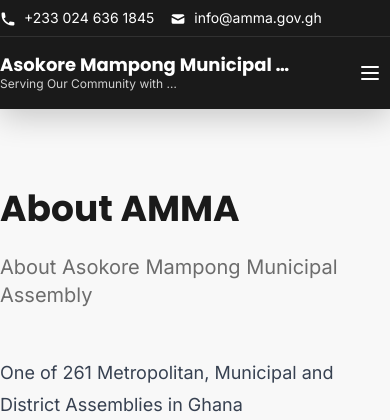
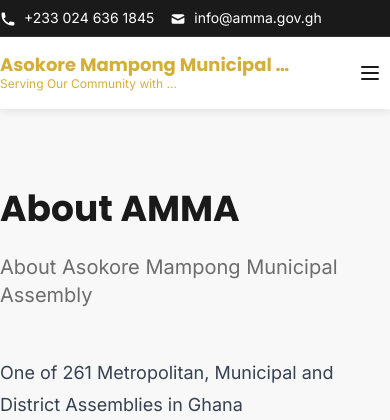
Before and after one commit to AMMA-GHANA/amma_cms, a Django app: page /about/ in a window 390 px wide. Shown: the top 420 px of the page. Run offline with Django 5.2, Linux system fonts and the light colour scheme; data comes from the database, SQL or seed files in the repository; data that the repository does not hold is empty; some libraries are stand-ins or nearby versions.

Commit message:
style: Update navbar color scheme for better visual hierarchy
- Set top bar to always use black background with white text
- Update main navigation to use white background on non-homepage pages
- Make navigation links black on non-homepage (white on homepage)
- Set logo text (site name and tagline) to gold on all pages
- Update mobile menu styling to match page context
- Maintain dark transparent navbar on homepage hero section

This creates a cleaner, more professional look with consistent
gold branding and improved contrast on non-homepage pages.

```diff
--- a/templates/components/_navbar.html
+++ b/templates/components/_navbar.html
@@ -3,10 +3,10 @@
     class="{% if is_homepage %}fixed{% else %}sticky{% endif %} top-0 left-0 right-0 z-50 transition-all duration-300"
     x-data="{ mobileMenuOpen: false, scrolled: false, isHomepage: {{ is_homepage|lower }} }"
     @scroll.window="scrolled = (window.pageYOffset > 50)"
-    :class="scrolled || !isHomepage ? 'bg-amma-black shadow-amma-dark' : 'bg-black/50 backdrop-blur-sm'"
+    :class="isHomepage ? (scrolled ? 'bg-amma-black shadow-amma-dark' : 'bg-black/50 backdrop-blur-sm') : 'bg-white shadow-amma-light'"
 >
     <!-- Top Bar -->
-    <div class="border-b border-white/10 py-2">
+    <div class="bg-amma-black border-b border-white/10 py-2">
         <div class="container mx-auto">
             <div class="flex justify-between items-center text-sm text-white">
                 <div class="flex space-x-4">
@@ -59,26 +59,26 @@
                     <img src="{{ site_settings.logo.url }}" alt="{{ site_settings.site_name }}" class="w-12 h-12 object-contain">
                     {% endif %}
                     <div class="flex flex-col">
-                        <span class="font-secondary font-bold text-white text-lg leading-tight">{{ site_settings.site_name|truncatewords:3 }}</span>
-                        <span class="text-white/80 text-xs">{{ site_settings.tagline|truncatewords:4 }}</span>
+                        <span class="font-secondary font-bold text-amma-gold text-lg leading-tight">{{ site_settings.site_name|truncatewords:3 }}</span>
+                        <span class="text-amma-gold text-xs">{{ site_settings.tagline|truncatewords:4 }}</span>
                     </div>
                 </a>
 
                 <!-- Desktop Menu -->
                 <div class="hidden lg:flex items-center space-x-8">
-                    <a href="{% if is_homepage %}#top{% else %}/#top{% endif %}" class="text-white hover:text-amma-gold font-medium transition-colors duration-200 {% if request.path == '/' %}text-amma-gold{% endif %}">Home</a>
-                    <a href="{% if is_homepage %}#about{% else %}/#about{% endif %}" class="text-white hover:text-amma-gold font-medium transition-colors duration-200">About</a>
-                    <a href="{% if is_homepage %}#services{% else %}/#services{% endif %}" class="text-white hover:text-amma-gold font-medium transition-colors duration-200">Services</a>
-                    <a href="{% if is_homepage %}#news{% else %}/#news{% endif %}" class="text-white hover:text-amma-gold font-medium transition-colors duration-200">News</a>
-                    <a href="{% if is_homepage %}#projects{% else %}/#projects{% endif %}" class="text-white hover:text-amma-gold font-medium transition-colors duration-200">Projects</a>
-                    <a href="{% if is_homepage %}#leadership{% else %}/#leadership{% endif %}" class="text-white hover:text-amma-gold font-medium transition-colors duration-200">Leadership</a>
-                    <a href="{% if is_homepage %}#contact{% else %}/#contact{% endif %}" class="text-white hover:text-amma-gold font-medium transition-colors duration-200">Contact</a>
+                    <a href="{% if is_homepage %}#top{% else %}/#top{% endif %}" class="{% if is_homepage %}text-white{% else %}text-amma-black{% endif %} hover:text-amma-gold font-medium transition-colors duration-200 {% if request.path == '/' %}text-amma-gold{% endif %}">Home</a>
+                    <a href="{% if is_homepage %}#about{% else %}/#about{% endif %}" class="{% if is_homepage %}text-white{% else %}text-amma-black{% endif %} hover:text-amma-gold font-medium transition-colors duration-200">About</a>
+                    <a href="{% if is_homepage %}#services{% else %}/#services{% endif %}" class="{% if is_homepage %}text-white{% else %}text-amma-black{% endif %} hover:text-amma-gold font-medium transition-colors duration-200">Services</a>
+                    <a href="{% if is_homepage %}#news{% else %}/#news{% endif %}" class="{% if is_homepage %}text-white{% else %}text-amma-black{% endif %} hover:text-amma-gold font-medium transition-colors duration-200">News</a>
+                    <a href="{% if is_homepage %}#projects{% else %}/#projects{% endif %}" class="{% if is_homepage %}text-white{% else %}text-amma-black{% endif %} hover:text-amma-gold font-medium transition-colors duration-200">Projects</a>
+                    <a href="{% if is_homepage %}#leadership{% else %}/#leadership{% endif %}" class="{% if is_homepage %}text-white{% else %}text-amma-black{% endif %} hover:text-amma-gold font-medium transition-colors duration-200">Leadership</a>
+                    <a href="{% if is_homepage %}#contact{% else %}/#contact{% endif %}" class="{% if is_homepage %}text-white{% else %}text-amma-black{% endif %} hover:text-amma-gold font-medium transition-colors duration-200">Contact</a>
                 </div>
 
                 <!-- Mobile Menu Button -->
                 <button
                     @click="mobileMenuOpen = !mobileMenuOpen"
-                    class="lg:hidden flex items-center justify-center w-10 h-10 text-white hover:text-amma-gold transition-colors duration-200"
+                    class="lg:hidden flex items-center justify-center w-10 h-10 {% if is_homepage %}text-white{% else %}text-amma-black{% endif %} hover:text-amma-gold transition-colors duration-200"
                     aria-label="Toggle mobile menu"
                     :aria-expanded="mobileMenuOpen"
                 >
@@ -101,18 +101,18 @@
             x-transition:leave="transition ease-in duration-150"
             x-transition:leave-start="opacity-100 transform scale-100"
             x-transition:leave-end="opacity-0 transform scale-95"
-            class="lg:hidden bg-amma-black/95 backdrop-blur-sm border-t border-white/10"
+            class="lg:hidden {% if is_homepage %}bg-amma-black/95 backdrop-blur-sm border-t border-white/10{% else %}bg-white border-t border-gray-100{% endif %}"
             @click.away="mobileMenuOpen = false"
             x-cloak
         >
             <div class="container mx-auto py-4 space-y-2">
-                <a href="{% if is_homepage %}#top{% else %}/#top{% endif %}" class="block py-2 px-4 text-white hover:bg-amma-gold/20 hover:text-amma-gold rounded transition-colors duration-200" @click="mobileMenuOpen = false">Home</a>
-                <a href="{% if is_homepage %}#about{% else %}/#about{% endif %}" class="block py-2 px-4 text-white hover:bg-amma-gold/20 hover:text-amma-gold rounded transition-colors duration-200" @click="mobileMenuOpen = false">About</a>
-                <a href="{% if is_homepage %}#services{% else %}/#services{% endif %}" class="block py-2 px-4 text-white hover:bg-amma-gold/20 hover:text-amma-gold rounded transition-colors duration-200" @click="mobileMenuOpen = false">Services</a>
-                <a href="{% if is_homepage %}#news{% else %}/#news{% endif %}" class="block py-2 px-4 text-white hover:bg-amma-gold/20 hover:text-amma-gold rounded transition-colors duration-200" @click="mobileMenuOpen = false">News</a>
-                <a href="{% if is_homepage %}#projects{% else %}/#projects{% endif %}" class="block py-2 px-4 text-white hover:bg-amma-gold/20 hover:text-amma-gold rounded transition-colors duration-200" @click="mobileMenuOpen = false">Projects</a>
-                <a href="{% if is_homepage %}#leadership{% else %}/#leadership{% endif %}" class="block py-2 px-4 text-white hover:bg-amma-gold/20 hover:text-amma-gold rounded transition-colors duration-200" @click="mobileMenuOpen = false">Leadership</a>
-                <a href="{% if is_homepage %}#contact{% else %}/#contact{% endif %}" class="block py-2 px-4 text-white hover:bg-amma-gold/20 hover:text-amma-gold rounded transition-colors duration-200" @click="mobileMenuOpen = false">Contact</a>
+                <a href="{% if is_homepage %}#top{% else %}/#top{% endif %}" class="block py-2 px-4 {% if is_homepage %}text-white{% else %}text-amma-black{% endif %} hover:bg-amma-gold/20 hover:text-amma-gold rounded transition-colors duration-200" @click="mobileMenuOpen = false">Home</a>
+                <a href="{% if is_homepage %}#about{% else %}/#about{% endif %}" class="block py-2 px-4 {% if is_homepage %}text-white{% else %}text-amma-black{% endif %} hover:bg-amma-gold/20 hover:text-amma-gold rounded transition-colors duration-200" @click="mobileMenuOpen = false">About</a>
+                <a href="{% if is_homepage %}#services{% else %}/#services{% endif %}" class="block py-2 px-4 {% if is_homepage %}text-white{% else %}text-amma-black{% endif %} hover:bg-amma-gold/20 hover:text-amma-gold rounded transition-colors duration-200" @click="mobileMenuOpen = false">Services</a>
+                <a href="{% if is_homepage %}#news{% else %}/#news{% endif %}" class="block py-2 px-4 {% if is_homepage %}text-white{% else %}text-amma-black{% endif %} hover:bg-amma-gold/20 hover:text-amma-gold rounded transition-colors duration-200" @click="mobileMenuOpen = false">News</a>
+                <a href="{% if is_homepage %}#projects{% else %}/#projects{% endif %}" class="block py-2 px-4 {% if is_homepage %}text-white{% else %}text-amma-black{% endif %} hover:bg-amma-gold/20 hover:text-amma-gold rounded transition-colors duration-200" @click="mobileMenuOpen = false">Projects</a>
+                <a href="{% if is_homepage %}#leadership{% else %}/#leadership{% endif %}" class="block py-2 px-4 {% if is_homepage %}text-white{% else %}text-amma-black{% endif %} hover:bg-amma-gold/20 hover:text-amma-gold rounded transition-colors duration-200" @click="mobileMenuOpen = false">Leadership</a>
+                <a href="{% if is_homepage %}#contact{% else %}/#contact{% endif %}" class="block py-2 px-4 {% if is_homepage %}text-white{% else %}text-amma-black{% endif %} hover:bg-amma-gold/20 hover:text-amma-gold rounded transition-colors duration-200" @click="mobileMenuOpen = false">Contact</a>
             </div>
         </div>
     </nav>
```
